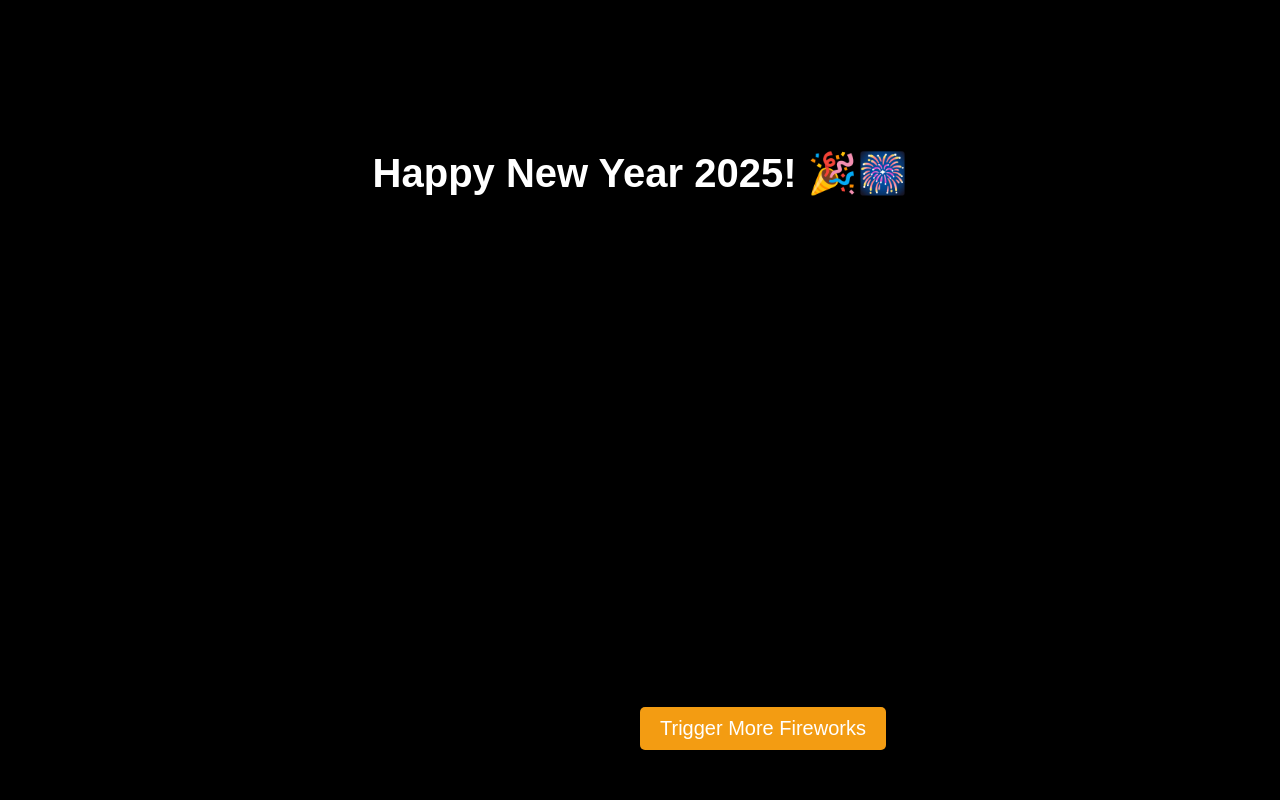
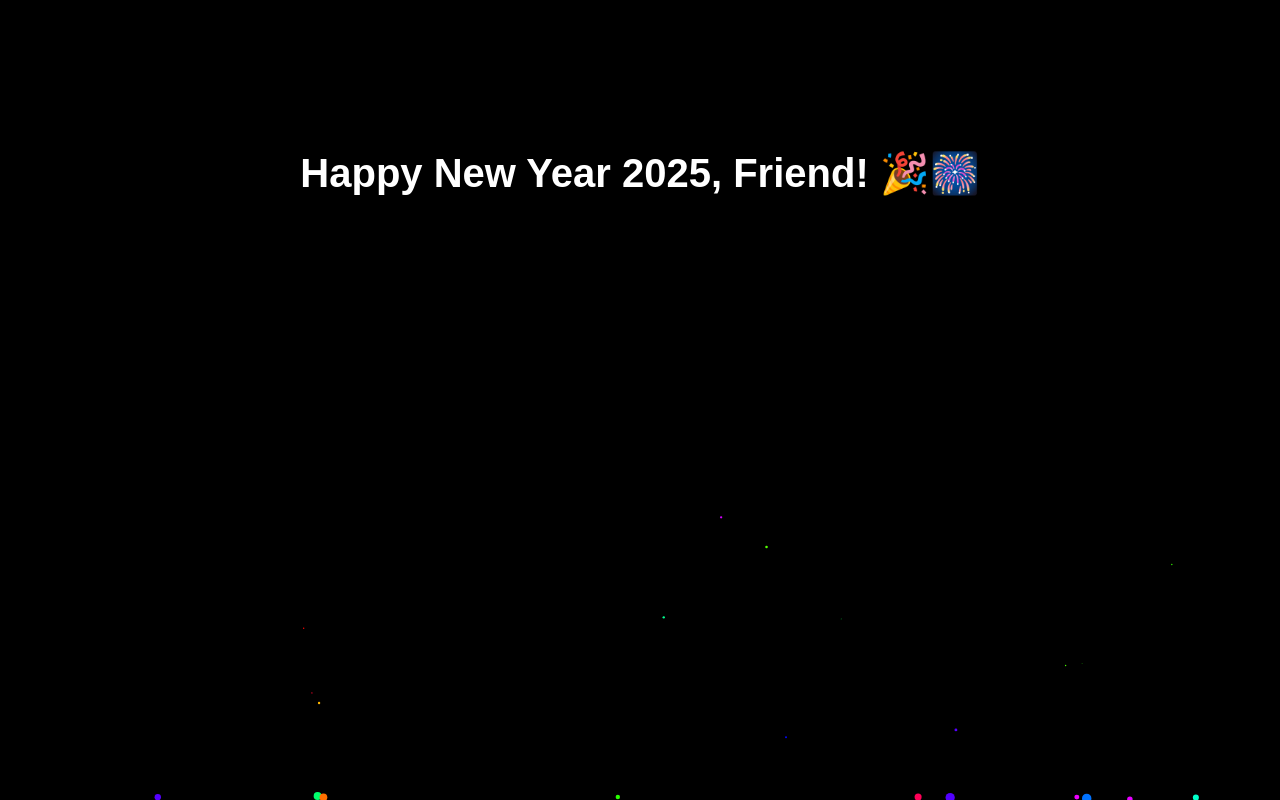
Before and after one commit to darshanaslp/fireworks-animation, a plain HTML site: page index.html in a window 1280 px wide. Drawn offline with Linux system fonts and the light colour scheme.

Commit message:
add firworks with names

```diff
--- a/index.html
+++ b/index.html
@@ -29,30 +29,12 @@
             left: 0;
             pointer-events: none;
         }
-
-        button {
-            position: absolute;
-            bottom: 50px;
-            padding: 10px 20px;
-            font-size: 20px;
-            background-color: #f39c12;
-            color: white;
-            border: none;
-            cursor: pointer;
-            border-radius: 5px;
-            transition: background-color 0.3s;
-        }
-
-        button:hover {
-            background-color: #e67e22;
-        }
     </style>
 </head>
 <body>
 
-    <div id="message">Happy New Year 2025! 🎉🎆</div>
+    <div id="message">Happy New Year 2025!</div>
     <canvas id="fireworks"></canvas>
-    <button id="fireworksButton">Trigger More Fireworks</button>
 
     <script>
         // Set up the fireworks canvas
@@ -65,7 +47,10 @@
         const urlParams = new URLSearchParams(window.location.search);
         const userName = urlParams.get('name') || 'Friend';
 
-        // Firework particles class
+        // Display the Happy New Year message with the user's name
+        document.getElementById("message").innerHTML = `Happy New Year 2025, ${userName}! 🎉🎆`;
+
+        // Firework particle class
         class Firework {
             constructor(x, y, angle, speed, size, color) {
                 this.x = x;
@@ -104,40 +89,17 @@
         // Store fireworks
         const fireworks = [];
 
-        // Trigger fireworks on button click
-        document.getElementById("fireworksButton").addEventListener("click", () => {
-            triggerFireworks(userName);
-        });
-
-        // Function to trigger fireworks at random positions
-        function triggerFireworks(userName) {
-            // Show fireworks at the top
-            for (let i = 0; i < 10; i++) {
-                const angle = Math.random() * Math.PI * 2;
-                const speed = Math.random() * 3 + 3;
-                const size = Math.random() * 3 + 2;
-                const color = `hsl(${Math.random() * 360}, 100%, 50%)`;
-                fireworks.push(new Firework(window.innerWidth / 2, 100, angle, speed, size, color));
+        // Function to generate fireworks from the bottom to the top
+        function generateFireworks() {
+            const numberOfFireworks = 10;
+            for (let i = 0; i < numberOfFireworks; i++) {
+                const x = Math.random() * canvas.width;  // Random x position
+                const angle = Math.random() * Math.PI / 2 - Math.PI / 2;  // Angles shooting upward
+                const speed = Math.random() * 4 + 2;  // Random speed
+                const size = Math.random() * 3 + 2;  // Random size
+                const color = `hsl(${Math.random() * 360}, 100%, 50%)`;  // Random color
+                fireworks.push(new Firework(x, canvas.height, angle, speed, size, color));
             }
-
-            // Add fireworks with user's name effect
-            setTimeout(() => {
-                createNameFireworks(userName);
-            }, 500);  // Slight delay to let initial fireworks settle
-        }
-
-        // Create fireworks with the user's name
-        function createNameFireworks(userName) {
-            const angle = Math.random() * Math.PI * 2;
-            const speed = 5;
-            const color = 'white';
-            const size = 4;
-            const fireworksText = userName.split('').map(char => char.charCodeAt(0));
-            fireworksText.forEach((charCode, index) => {
-                const x = window.innerWidth / 2 + (index - userName.length / 2) * 30;
-                const y = window.innerHeight / 3;
-                fireworks.push(new Firework(x, y, angle + index * 0.2, speed, size, color));
-            });
         }
 
         // Main animation loop
@@ -156,6 +118,8 @@
             requestAnimationFrame(animate);
         }
 
+        // Start fireworks automatically
+        setInterval(generateFireworks, 1000); // Generate fireworks every 1 second
         animate();  // Start the animation
     </script>
 </body>
```
